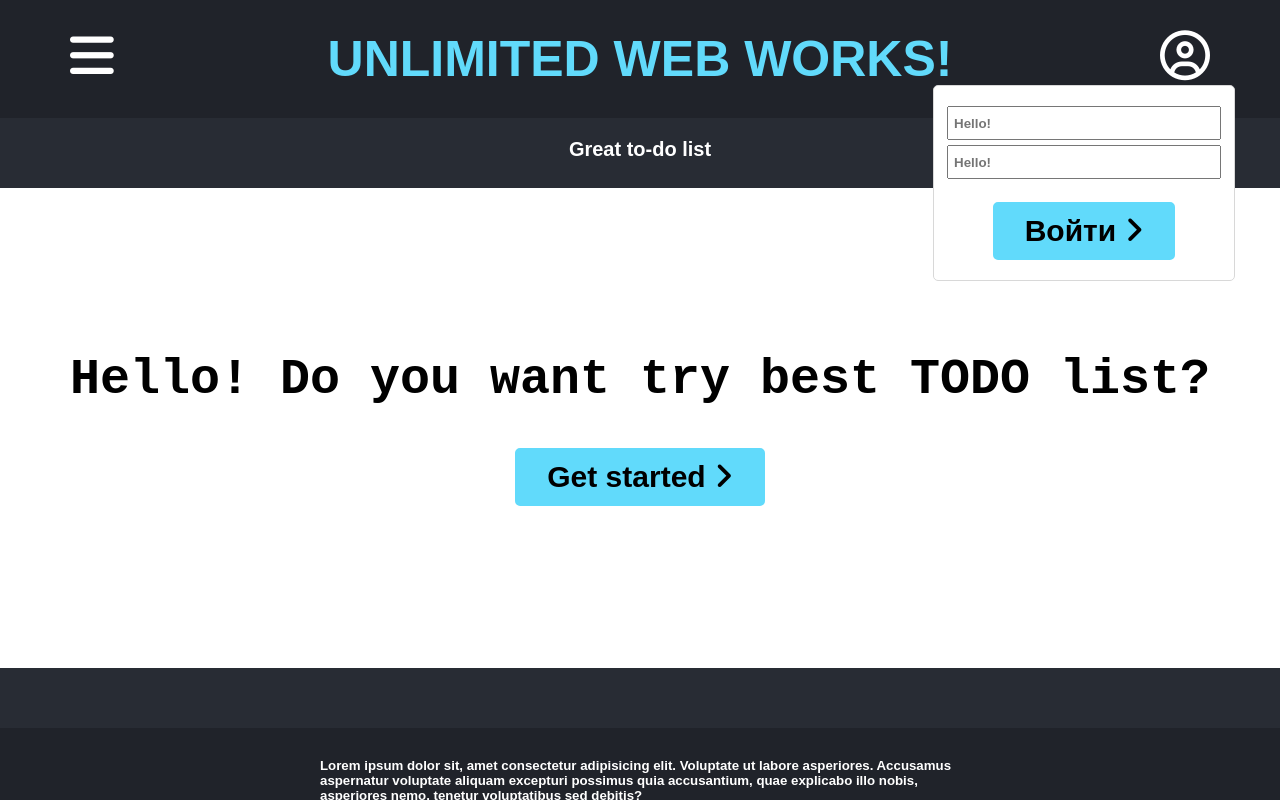
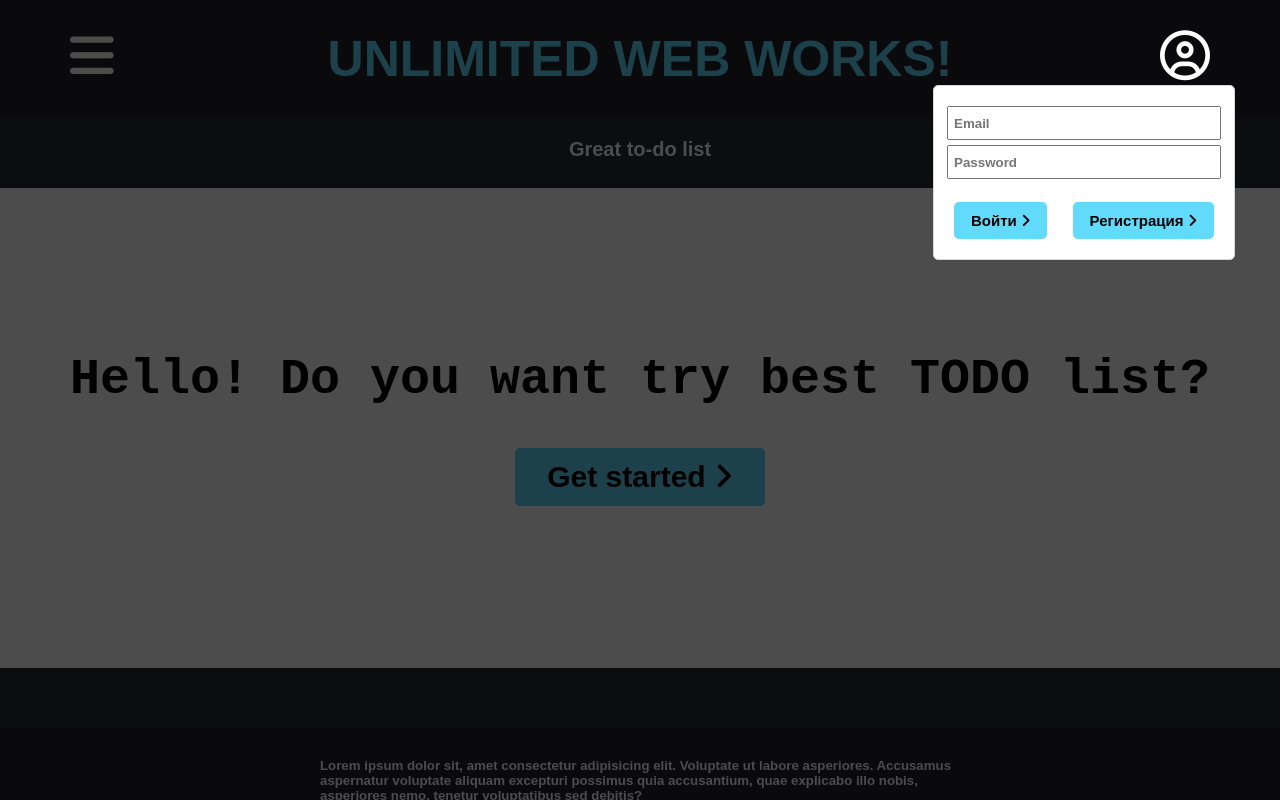
Before and after one commit to WheatleyCODE/hard-todo-list, a React (Create React App) app: page / in a window 1280 px wide. Both pictures are taken after a click on the element 1185 px from the left and 55 px from the top of the page. Shown: the top 800 px of the page. Built offline with nearby package versions, Linux system fonts and the light colour scheme.

Commit message:
Base changed

```diff
--- a/src/components/Header/Header.scss
+++ b/src/components/Header/Header.scss
@@ -54,6 +54,7 @@
     top: 0;
     right: 0;
     margin-right: 70px;
+    z-index: 22;
     i {
       color: $colorWhite;
       font-size: 50px;
--- a/src/components/Header/Header.tsx
+++ b/src/components/Header/Header.tsx
@@ -39,7 +39,7 @@ const Header: React.FC = () => {
       <div className="header__sub-header">
         <p className="sub-title">Great to-do list</p>
       </div>
-        <CSSTransition
+      <CSSTransition
         in={show}
         timeout={500}
         mountOnEnter
@@ -52,8 +52,17 @@ const Header: React.FC = () => {
         show ? <Backdrop onToggle={onClickHandler} /> : null
       }
       {
-        showUser ?  <UserDrawer /> : null
+        showUser ?  <Backdrop onToggle={onclickUserHandler} /> : null
       }
+      <CSSTransition
+        in={showUser}
+        timeout={300}
+        mountOnEnter
+        unmountOnExit
+        classNames="usd"
+      >
+        <UserDrawer onToggle={onclickUserHandler} />
+      </CSSTransition>
     </div>
   )
 }
--- a/src/components/Home/Home.tsx
+++ b/src/components/Home/Home.tsx
@@ -1,4 +1,5 @@
 import React from 'react'
+import { Link } from 'react-router-dom'
 import Button from '../UI/Button/Button'
 import './Home.scss'
 
@@ -6,7 +7,9 @@ const Home = () => {
   return (
     <div className="home">
       <h1 className="title">Hello! Do you want try best TODO list?</h1>
-      <Button text={'Get started '} />
+      <Link to="/todo">
+        <Button text={'Get started '} />
+      </Link>
     </div>
   )
 }
--- a/src/components/UI/Button/Button.scss
+++ b/src/components/UI/Button/Button.scss
@@ -1,6 +1,5 @@
 @import '../../../styles/mixins.scss';
 @import '../../../styles/variables.scss';
-
 .button {
   @include ButtonDiv;
   background-color: $colorLightBlue;
@@ -19,3 +18,8 @@
     border-color: red;
   }
 }
+
+.button.low {
+  font-size: 15px;
+  padding: 8px 15px;
+}
--- a/src/components/UI/Button/Button.tsx
+++ b/src/components/UI/Button/Button.tsx
@@ -2,12 +2,20 @@ import React from 'react'
 import './Button.scss'
 
 type buttonProps = {
-  text: string
+  text: string,
+  size?: number,
+  onClickHandler?: () => void,
 }
 
-const Button = ({ text }: buttonProps) => {
+const Button = ({ text, size, onClickHandler }: buttonProps) => {
+  const styles = []
+
+  if (size && size <= 3) {
+    const sizeName = ['', 'low', 'medium', 'large']
+    styles.push(sizeName[size])
+  }
   return (
-    <button className="button">{text}<i className="fa fa-angle-right" aria-hidden="true"></i></button>
+    <button onClick={onClickHandler} className={`${styles.join(' ')} button`}>{text} <i className="fa fa-angle-right" aria-hidden="true"></i></button>
   )
 }
 
--- a/src/components/UI/Input/Input.tsx
+++ b/src/components/UI/Input/Input.tsx
@@ -1,9 +1,16 @@
+
 import React from 'react'
 import './Input.scss'
 
-const Input = () => {
+type InputProps = {
+  value: string | number,
+  placeholder: string,
+  type: string,
+}
+
+const Input = ({type, value, placeholder }:InputProps) => {
   return (
-    <input placeholder="Hello!" className="input" type="text"></input>
+    <input value={value} placeholder={placeholder} className="input" type={type}></input>
   )
 }
 
--- a/src/components/UI/UserDrawer/UserDrawer.scss
+++ b/src/components/UI/UserDrawer/UserDrawer.scss
@@ -1,7 +1,8 @@
 @import '../../../styles/variables.scss';
 
-.userDrawer {
+.UserDrawer {
   position: fixed;
+  z-index: 22;
   top: 0;
   right: 0;
   width: 260px;
@@ -16,3 +17,27 @@
   align-items: center;
   // padding: 10px 10px;
 }
+
+.container {
+  width: 100%;
+  display: flex;
+  justify-content: space-between;
+}
+
+.usd-enter {
+  transform: translateX(+350px);
+}
+.usd-enter-active {
+  transform: translateX(0px);
+  transition: transform 0.3s;
+}
+.usd-exit {
+  transform: translateX(0px);
+}
+.usd-exit-active {
+  transform: translateX(+350px);
+  transition: transform 0.3s;
+}
+.usd-exit-done {
+  transform: translateX(+350px);
+}
--- a/src/components/UI/UserDrawer/UserDrawer.tsx
+++ b/src/components/UI/UserDrawer/UserDrawer.tsx
@@ -1,19 +1,25 @@
 import React from 'react'
 import Input from '../Input/Input'
 import Button from '../Button/Button'
-
-
 import './UserDrawer.scss'
 
-const userDrawer = () => {
+type userDrawerProps = {
+  onToggle: () => void
+}
+
+const UserDrawer = ({ onToggle }: userDrawerProps) => {
+
   return (
-    <div className="userDrawer">
-      <Input />
-      <Input />
+    <div className="UserDrawer">
+      <Input type={'text'} value={''} placeholder={'Email'} />
+      <Input type={'password'} value={''} placeholder={'Password'} />
       <br />
-      <Button text={'Войти '} />
+      <div className="container">
+        <Button onClickHandler={onToggle} size={1} text={'Войти'} />
+        <Button onClickHandler={onToggle} size={1} text={'Регистрация'} />
+      </div>
     </div>
   )
 }
 
-export default userDrawer
+export default UserDrawer
--- a/tsconfig.json
+++ b/tsconfig.json
@@ -18,7 +18,7 @@
     "resolveJsonModule": true,
     "isolatedModules": true,
     "noEmit": true,
-    "jsx": "react-jsx"
+    "jsx": "react"
   },
   "include": [
     "src"
```
